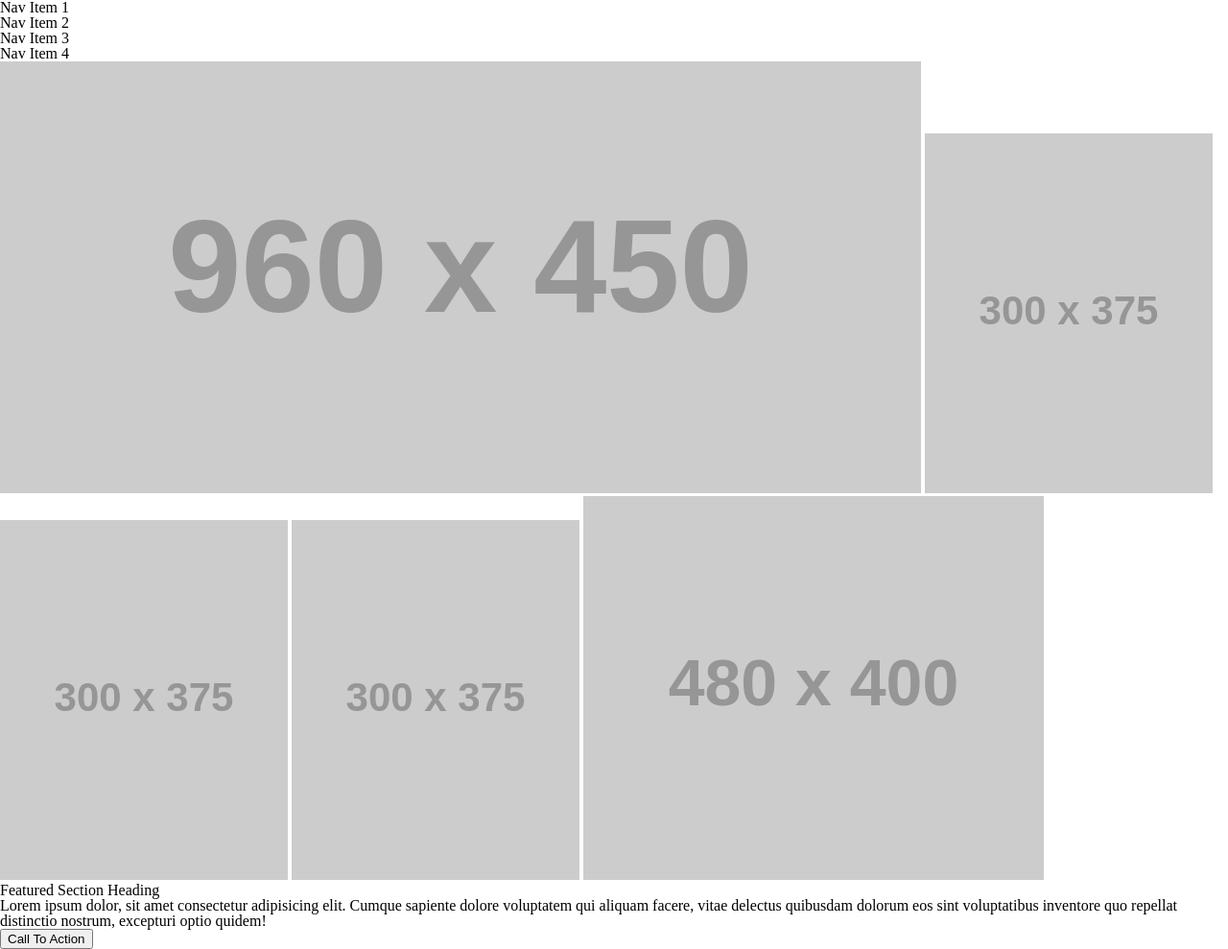
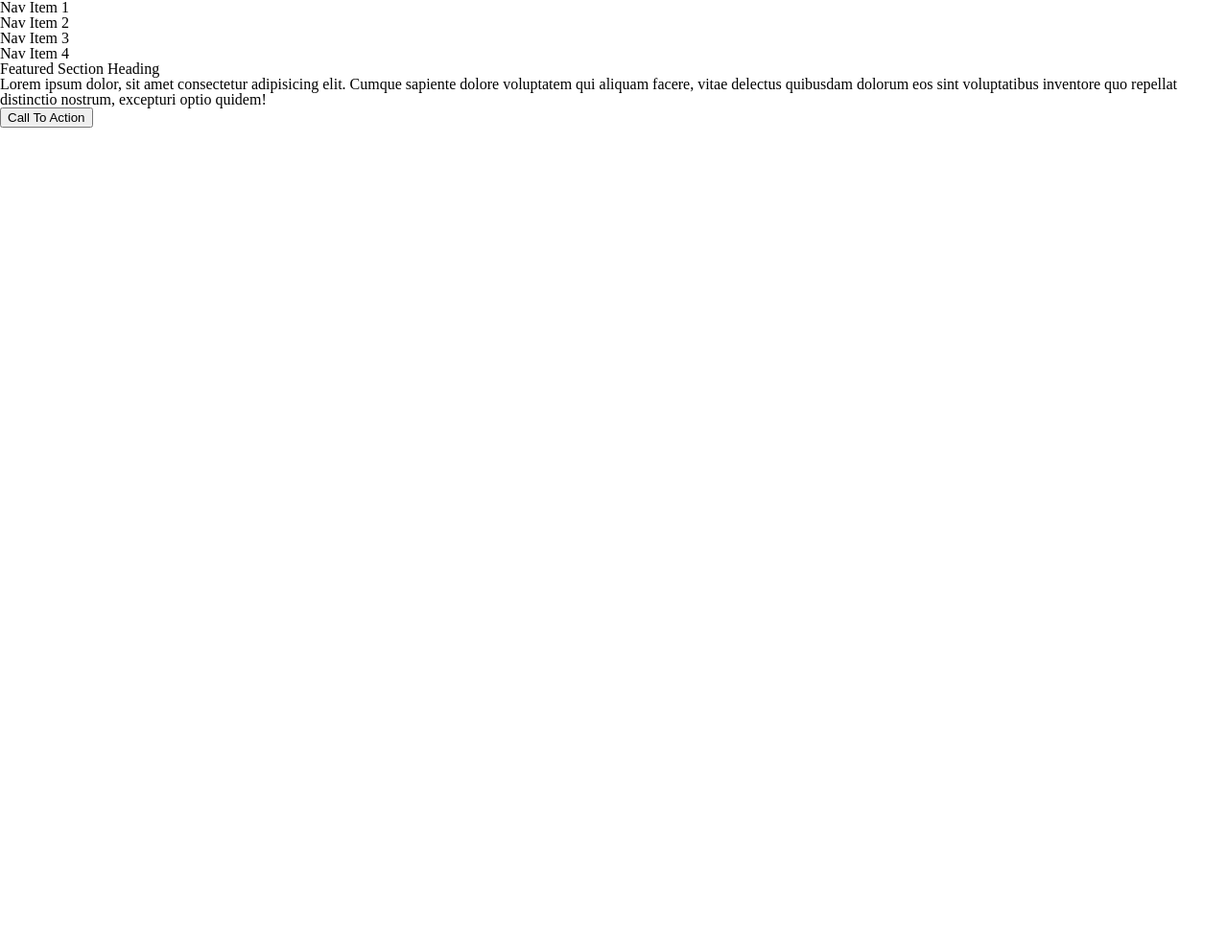
Before and after one commit to ashcaz/wireframe-excercise, a plain HTML site: page index.html in a window 1280 px wide. Shown: the part 73-1062 px from the top of the page at 96% size. After the commit the page ends 800 px from the top, so only its background shows below. Drawn offline with Linux system fonts and the light colour scheme; placeholder pictures from the web are drawn by us.

Commit message:
HTML construct

```diff
--- a/index.html
+++ b/index.html
@@ -19,11 +19,7 @@
     </nav>
   </header>
   <main>
-    <img src="https://via.placeholder.com/960x450">
-    <img src="https://via.placeholder.com/300x375">
-    <img src="https://via.placeholder.com/300x375">
-    <img src="https://via.placeholder.com/300x375">
-    <img src="https://via.placeholder.com/480x400">
+
     <h2>Featured Section Heading</h2>
     <p> Lorem ipsum dolor, sit amet consectetur adipisicing elit. Cumque sapiente dolore voluptatem qui aliquam facere, vitae delectus quibusdam dolorum eos sint voluptatibus inventore quo repellat distinctio nostrum, excepturi optio quidem!</p>
     <button type="button">Call To Action</button>
```
